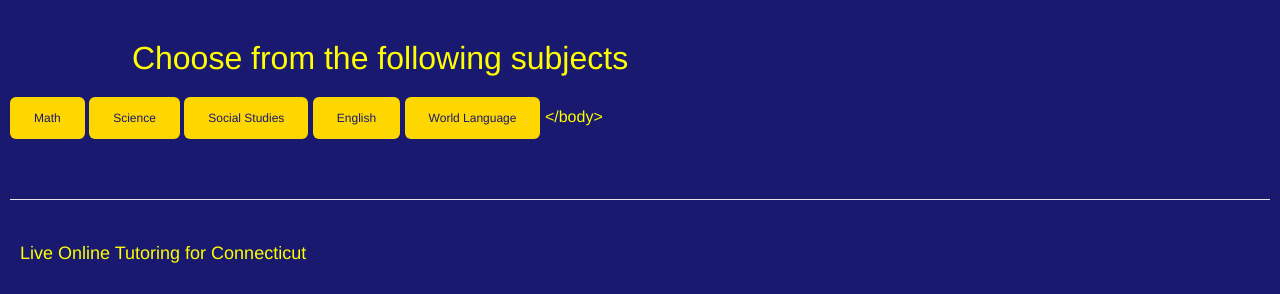
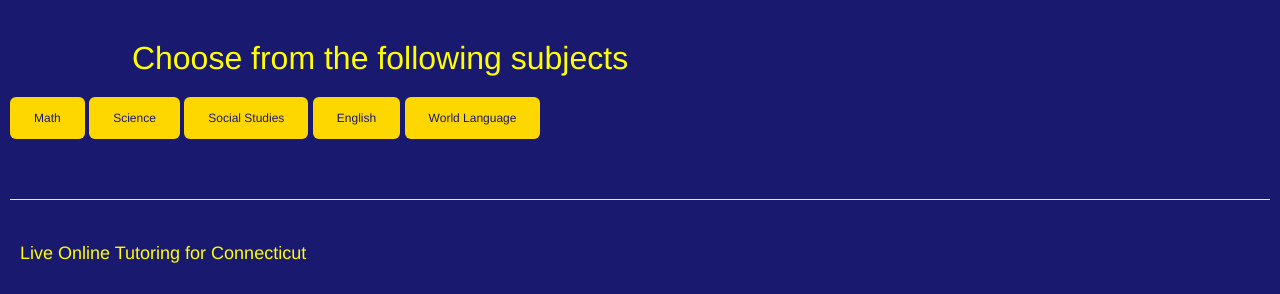
Before and after one commit to pepe454/pepe454.github.io, a Jekyll site: the page built from subjects.md, in a window 1280 px wide. Shown: the part 210-504 px from the top of the page. Built offline with Jekyll 4.4.1, drawn with Linux system fonts in a browser that asks for light colours.

Commit message:
Update subjects.md

```diff
--- a/subjects.md
+++ b/subjects.md
@@ -21,6 +21,7 @@ permalink: /subjects/
 
 </style>
 </head>
+<body>
 
 <h2 align="center">Choose from the following subjects</h2>
 
```
